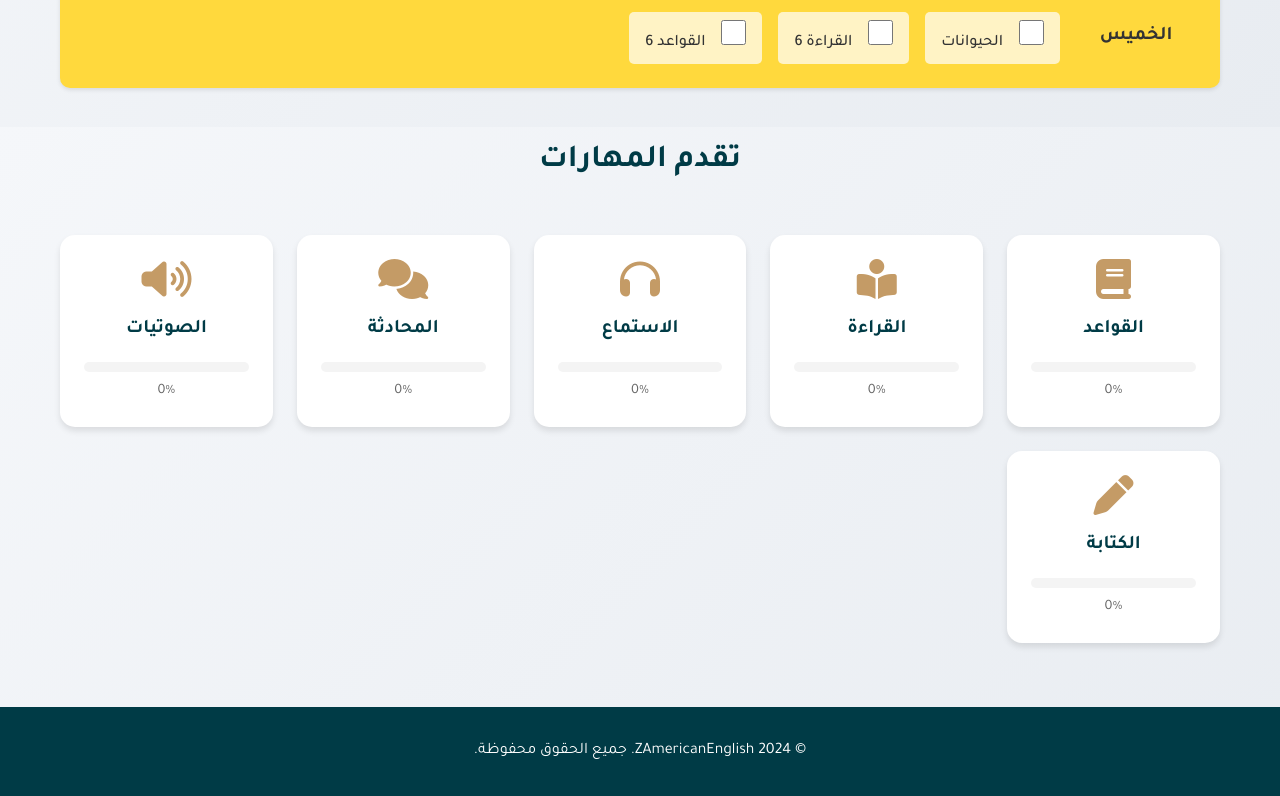
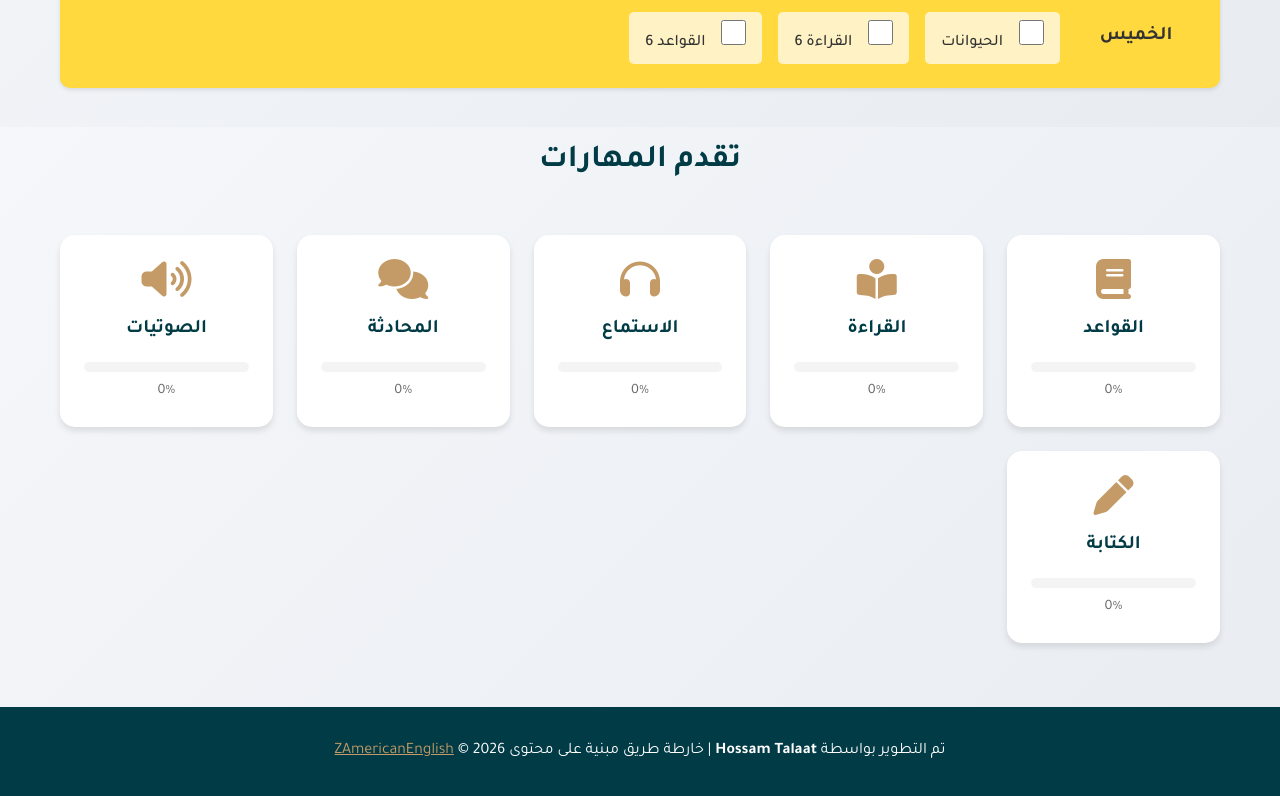
Before and after one commit to hossamtalat101/ZAmericanRoadMap, a plain HTML site: page dashboard.html in a window 1280 px wide. Shown: the part 1473-2269 px from the top of the page. Drawn offline with Linux system fonts and the light colour scheme.

Commit message:
Update footer with developer credit (Hossam Talaat)

```diff
--- a/dashboard.html
+++ b/dashboard.html
@@ -142,7 +142,9 @@
 
     <footer class="main-footer">
         <div class="container">
-            <p>&copy; 2024 ZAmericanEnglish. جميع الحقوق محفوظة.</p>
+            <p>تم التطوير بواسطة <strong>Hossam Talaat</strong> | خارطة طريق مبنية على محتوى <a
+                    href="https://www.youtube.com/@ZAmericanEnglish" target="_blank"
+                    style="color: var(--color-gold);">ZAmericanEnglish</a> &copy; 2026</p>
         </div>
     </footer>
 
```
Also changed, not shown: index.html (+3 -1 lines), library.html (+3 -1 lines), settings.html (+3 -1 lines), statistics.html (+3 -1 lines), weekly-plan.html (+3 -1 lines).
